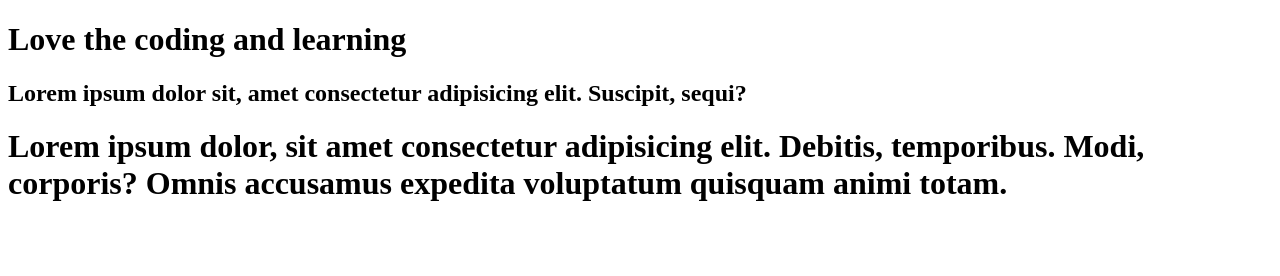
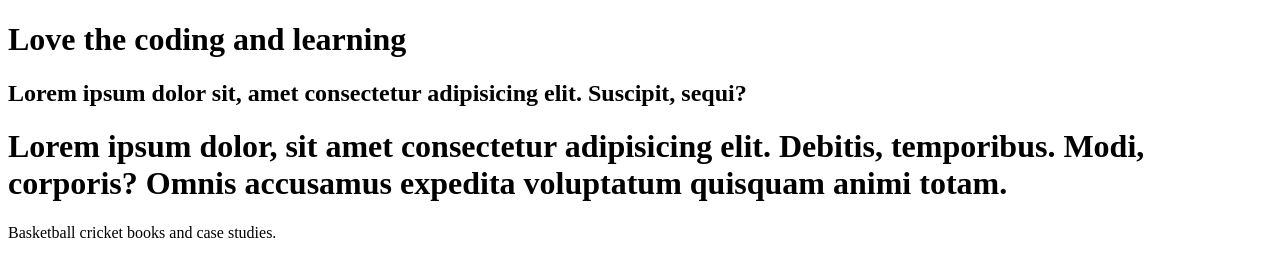
Before and after one commit to yopse/aportfolio, a plain HTML site: page index.html in a window 1280 px wide. Drawn offline with Linux system fonts and the light colour scheme.

Commit message:
update-interests

```diff
--- a/index.html
+++ b/index.html
@@ -11,5 +11,7 @@
     <h2>Lorem ipsum dolor sit, amet consectetur adipisicing elit. Suscipit, sequi?</h2>
 
     <h1>Lorem ipsum dolor, sit amet consectetur adipisicing elit. Debitis, temporibus. Modi, corporis? Omnis accusamus expedita voluptatum quisquam animi totam.</h1>
+
+    <p>Basketball cricket books and case studies.</p>
 </body>
 </html>
```
